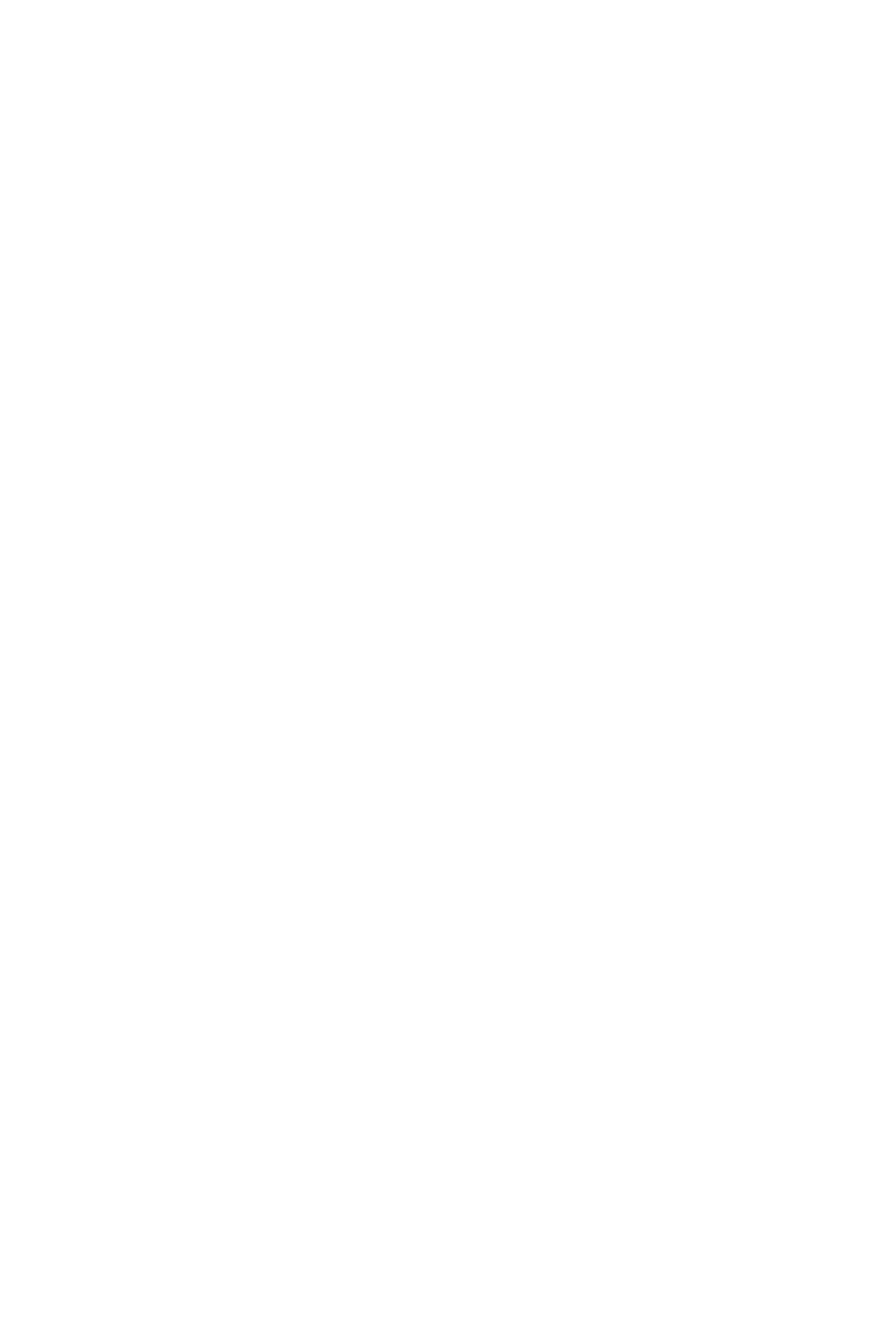
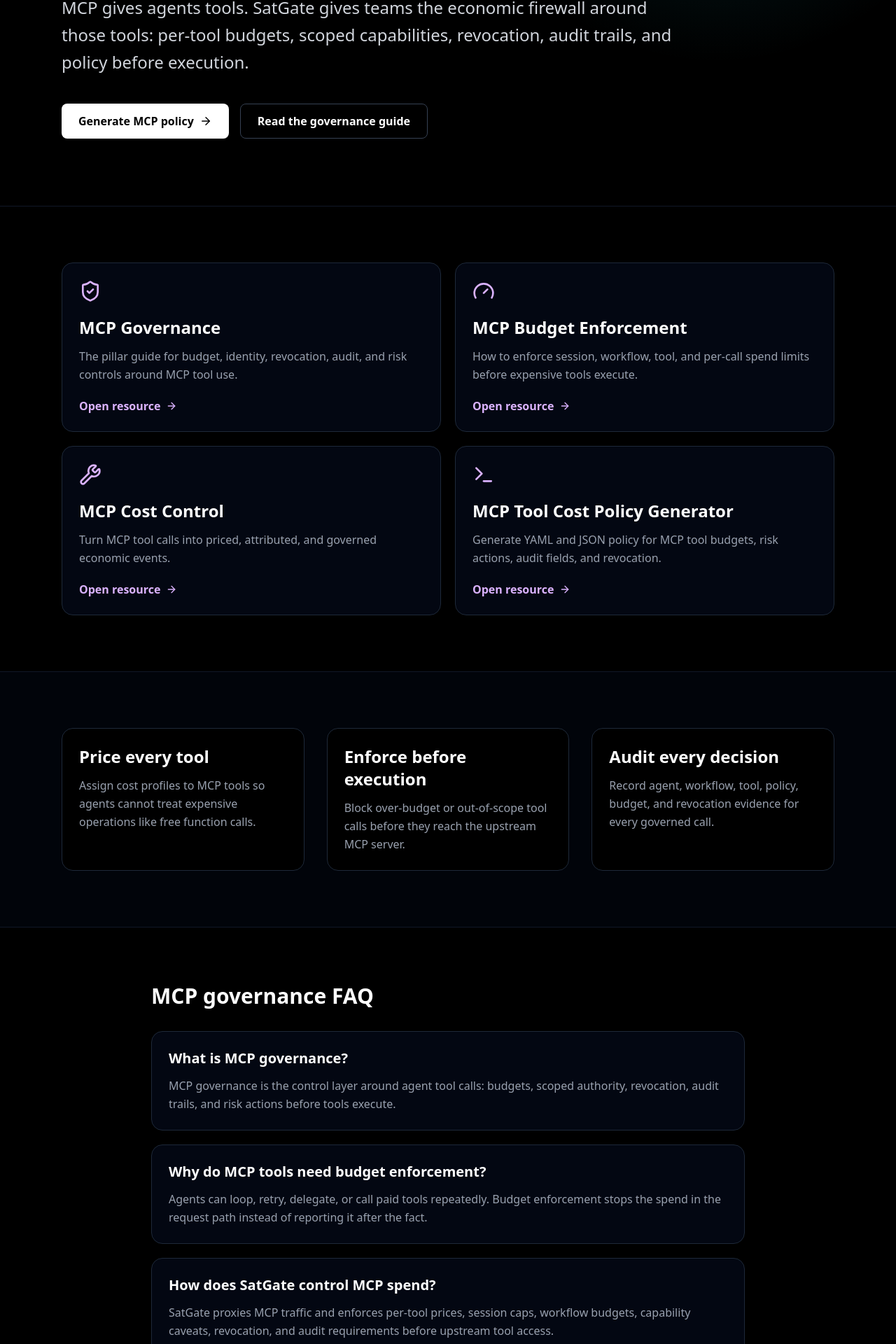
Before and after one commit to SatGate-io/satgate, a Next.js app in the folder satgate-landing/: page /mcp in a window 1280 px wide. Before the commit this address had no page. Shown: the part 351-2271 px from the top of the page at 70% size. Before the commit the page ends 800 px from the top, so only its background shows below. Built offline with nearby package versions, Linux system fonts and the light colour scheme.

Commit message:
Add GSC SEO telemetry loop

```diff
--- a/satgate-landing/app/mcp/page.tsx
+++ b/satgate-landing/app/mcp/page.tsx
@@ -1,5 +1,187 @@
-import { redirect } from 'next/navigation';
+import Link from 'next/link';
+import { ArrowRight, Bot, Gauge, KeyRound, ShieldCheck, Terminal, Wrench } from 'lucide-react';
 
-export default function MCPRedirect() {
-  redirect('/agents');
+export const metadata = {
+  title: 'MCP Governance for AI Agents',
+  description: 'Govern MCP tool calls with SatGate: per-tool budgets, scoped capabilities, revocation, audit trails, and economic firewall controls for Cursor, Claude, and OpenClaw agents.',
+  alternates: { canonical: 'https://satgate.io/mcp' },
+  keywords: [
+    'MCP governance',
+    'MCP budget enforcement',
+    'MCP cost control',
+    'MCP tool spend control',
+    'economic firewall for MCP',
+    'AI agent MCP security',
+    'Cursor MCP budget control',
+    'Claude Desktop MCP governance',
+  ],
+  openGraph: {
+    title: 'MCP Governance for AI Agents',
+    description: 'Request-path budgets, scoped capabilities, revocation, and audit trails for MCP tool calls.',
+    url: 'https://satgate.io/mcp',
+    type: 'website',
+  },
+  twitter: {
+    card: 'summary_large_image',
+    title: 'MCP Governance for AI Agents',
+    description: 'Control MCP tool spend, authority, revocation, and audit evidence before agent tool calls execute.',
+  },
+};
+
+const cards = [
+  {
+    href: '/mcp-governance',
+    title: 'MCP Governance',
+    description: 'The pillar guide for budget, identity, revocation, audit, and risk controls around MCP tool use.',
+    icon: ShieldCheck,
+  },
+  {
+    href: '/mcp-budget-enforcement',
+    title: 'MCP Budget Enforcement',
+    description: 'How to enforce session, workflow, tool, and per-call spend limits before expensive tools execute.',
+    icon: Gauge,
+  },
+  {
+    href: '/mcp-cost-control',
+    title: 'MCP Cost Control',
+    description: 'Turn MCP tool calls into priced, attributed, and governed economic events.',
+    icon: Wrench,
+  },
+  {
+    href: '/mcp-tool-cost-policy-generator',
+    title: 'MCP Tool Cost Policy Generator',
+    description: 'Generate YAML and JSON policy for MCP tool budgets, risk actions, audit fields, and revocation.',
+    icon: Terminal,
+  },
+];
+
+export default function MCPPage() {
+  const itemListJsonLd = {
+    '@context': 'https://schema.org',
+    '@type': 'ItemList',
+    name: 'MCP governance resources',
+    description: metadata.description,
+    itemListElement: cards.map((card, index) => ({
+      '@type': 'ListItem',
+      position: index + 1,
+      name: card.title,
+      url: `https://satgate.io${card.href}`,
+      description: card.description,
+    })),
+  };
+
+  const breadcrumbJsonLd = {
+    '@context': 'https://schema.org',
+    '@type': 'BreadcrumbList',
+    itemListElement: [
+      { '@type': 'ListItem', position: 1, name: 'Home', item: 'https://satgate.io' },
+      { '@type': 'ListItem', position: 2, name: 'MCP Governance', item: 'https://satgate.io/mcp' },
+    ],
+  };
+
+  const faqJsonLd = {
+    '@context': 'https://schema.org',
+    '@type': 'FAQPage',
+    mainEntity: [
+      {
+        '@type': 'Question',
+        name: 'What is MCP governance?',
+        acceptedAnswer: {
+          '@type': 'Answer',
+          text: 'MCP governance is the control layer around Model Context Protocol tool calls: budgets, scoped authority, revocation, audit trails, and risk actions before agents execute tools.',
+        },
+      },
+      {
+        '@type': 'Question',
+        name: 'Why do MCP tools need budget enforcement?',
+        acceptedAnswer: {
+          '@type': 'Answer',
+          text: 'Autonomous agents can call paid or risky tools repeatedly, delegate work, or loop. MCP budget enforcement stops over-budget tool calls in the request path instead of discovering spend after the fact.',
+        },
+      },
+      {
+        '@type': 'Question',
+        name: 'How does SatGate control MCP spend?',
+        acceptedAnswer: {
+          '@type': 'Answer',
+          text: 'SatGate can proxy MCP traffic and enforce per-tool prices, session caps, workflow budgets, capability caveats, revocation, and audit requirements before tool calls reach the upstream MCP server.',
+        },
+      },
+    ],
+  };
+
+  return (
+    <main className="min-h-screen bg-black text-gray-100 font-sans">
+      <script type="application/ld+json" dangerouslySetInnerHTML={{ __html: JSON.stringify(itemListJsonLd) }} />
+      <script type="application/ld+json" dangerouslySetInnerHTML={{ __html: JSON.stringify(breadcrumbJsonLd) }} />
+      <script type="application/ld+json" dangerouslySetInnerHTML={{ __html: JSON.stringify(faqJsonLd) }} />
+
+      <section className="relative overflow-hidden border-b border-gray-900">
+        <div className="absolute inset-0 bg-[radial-gradient(circle_at_25%_0%,rgba(168,85,247,0.2),transparent_30%),radial-gradient(circle_at_80%_10%,rgba(34,211,238,0.16),transparent_32%)]" />
+        <div className="relative mx-auto max-w-6xl px-6 py-24">
+          <div className="mb-8 inline-flex items-center gap-2 rounded-full border border-purple-500/30 bg-purple-950/30 px-4 py-2 text-sm text-purple-200">
+            <Bot size={16} /> Economic firewall for MCP tools
+          </div>
+          <h1 className="mb-8 max-w-5xl text-5xl font-extrabold tracking-tight md:text-7xl">
+            MCP Governance for AI Agents
+          </h1>
+          <p className="mb-10 max-w-4xl text-xl leading-relaxed text-gray-300 md:text-2xl">
+            MCP gives agents tools. SatGate gives teams the economic firewall around those tools: per-tool budgets, scoped capabilities, revocation, audit trails, and policy before execution.
+          </p>
+          <div className="flex flex-col gap-4 sm:flex-row">
+            <Link href="/mcp-tool-cost-policy-generator" className="inline-flex items-center justify-center gap-2 rounded-lg bg-white px-6 py-3 font-bold text-black transition hover:bg-gray-200">
+              Generate MCP policy <ArrowRight size={18} />
+            </Link>
+            <Link href="/mcp-governance" className="inline-flex items-center justify-center gap-2 rounded-lg border border-gray-700 px-6 py-3 font-bold text-white transition hover:border-cyan-500">
+              Read the governance guide
+            </Link>
+          </div>
+        </div>
+      </section>
+
+      <section className="mx-auto max-w-6xl px-6 py-20">
+        <div className="grid gap-5 md:grid-cols-2">
+          {cards.map(({ href, title, description, icon: Icon }) => (
+            <Link key={href} href={href} className="group rounded-2xl border border-gray-800 bg-gray-950 p-6 transition hover:border-purple-500/50 hover:bg-purple-950/10">
+              <Icon className="mb-5 text-purple-300 transition group-hover:text-purple-200" size={32} />
+              <h2 className="mb-3 text-2xl font-bold text-white">{title}</h2>
+              <p className="mb-5 leading-relaxed text-gray-400">{description}</p>
+              <span className="inline-flex items-center gap-2 font-semibold text-purple-300">Open resource <ArrowRight size={16} /></span>
+            </Link>
+          ))}
+        </div>
+      </section>
+
+      <section className="border-y border-gray-900 bg-gray-950/60">
+        <div className="mx-auto grid max-w-6xl gap-8 px-6 py-20 lg:grid-cols-3">
+          {[
+            ['Price every tool', 'Assign cost profiles to MCP tools so agents cannot treat expensive operations like free function calls.'],
+            ['Enforce before execution', 'Block over-budget or out-of-scope tool calls before they reach the upstream MCP server.'],
+            ['Audit every decision', 'Record agent, workflow, tool, policy, budget, and revocation evidence for every governed call.'],
+          ].map(([title, body]) => (
+            <div key={title} className="rounded-2xl border border-gray-800 bg-black p-6">
+              <h2 className="mb-3 text-2xl font-bold text-white">{title}</h2>
+              <p className="leading-relaxed text-gray-400">{body}</p>
+            </div>
+          ))}
+        </div>
+      </section>
+
+      <section className="mx-auto max-w-4xl px-6 py-20">
+        <h2 className="mb-8 text-3xl font-bold text-white">MCP governance FAQ</h2>
+        <div className="space-y-5">
+          {[
+            ['What is MCP governance?', 'MCP governance is the control layer around agent tool calls: budgets, scoped authority, revocation, audit trails, and risk actions before tools execute.'],
+            ['Why do MCP tools need budget enforcement?', 'Agents can loop, retry, delegate, or call paid tools repeatedly. Budget enforcement stops the spend in the request path instead of reporting it after the fact.'],
+            ['How does SatGate control MCP spend?', 'SatGate proxies MCP traffic and enforces per-tool prices, session caps, workflow budgets, capability caveats, revocation, and audit requirements before upstream tool access.'],
+          ].map(([question, answer]) => (
+            <div key={question} className="rounded-2xl border border-gray-800 bg-gray-950 p-6">
+              <h3 className="mb-3 text-xl font-bold text-white">{question}</h3>
+              <p className="leading-relaxed text-gray-400">{answer}</p>
+            </div>
+          ))}
+        </div>
+      </section>
+    </main>
+  );
 }
--- a/satgate-landing/package.json
+++ b/satgate-landing/package.json
@@ -6,7 +6,8 @@
     "dev": "next dev",
     "build": "next build",
     "start": "next start",
-    "lint": "eslint"
+    "lint": "eslint",
+    "seo:gsc": "python3 scripts/gsc_telemetry.py"
   },
   "dependencies": {
     "lucide-react": "^0.555.0",
```
Also changed, not shown: 1 other file (tests, documents, lock files or other folders).
